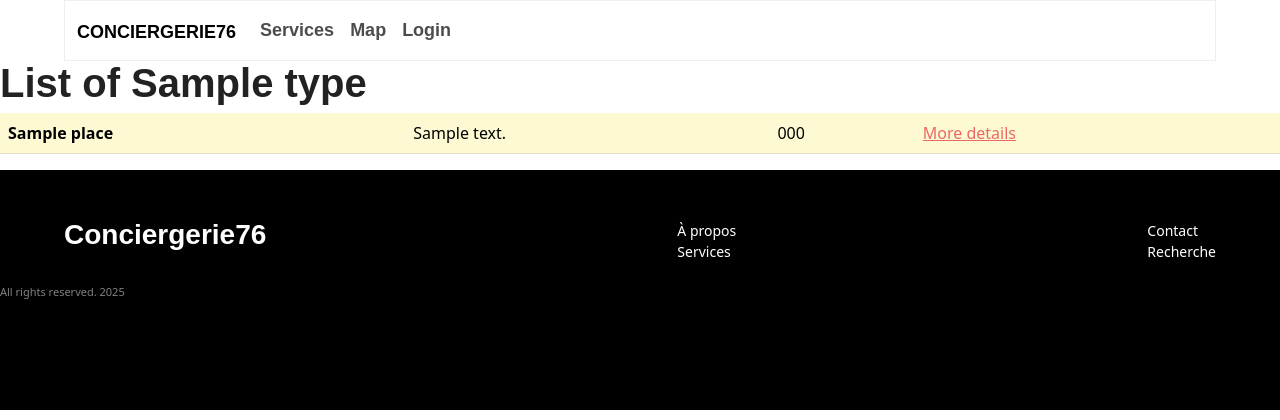
After one commit to elledevelope/conciergerie76, a Symfony app: template templates/place/index.html.twig in a window 1280 px wide. The commit adds this page. Shown: the top 420 px of the page. Run offline with Twig, Linux system fonts and the light colour scheme; the template is opened without the code that fills it: most values are stand-ins (such as "Sample title", 1, 10 or a date in 2020); some libraries are stand-ins or nearby versions; some web fonts are replaced.

Commit message:
Created list of parcs on /parcs

```diff
--- a/src/Command/ScrapeDataCommand.php
+++ b/src/Command/ScrapeDataCommand.php
@@ -121,6 +121,7 @@ class ScrapeDataCommand extends Command
                 $placeEntity->setAddress($address);
                 $placeEntity->setPhone($phone);
                 $placeEntity->setUrl($url);
+                $placeEntity->setType('parc'); // Automatically set 'parc' as the type for this place
 
                 // Persist the entity
                 $this->entityManager->persist($placeEntity);
--- a/src/Repository/ServiceRepository.php
+++ b/src/Repository/ServiceRepository.php
@@ -3,6 +3,7 @@
 namespace App\Repository;
 
 use App\Entity\Service;
+use App\Entity\Place;
 use Doctrine\Bundle\DoctrineBundle\Repository\ServiceEntityRepository;
 use Doctrine\Persistence\ManagerRegistry;
 
@@ -19,7 +20,7 @@ class ServiceRepository extends ServiceEntityRepository
         /**
      * @return Service[] Returns an array of Service objects
      */
-    public function findAllServices(): array
+    public function findAllPlaces(): array
     {
         return $this->createQueryBuilder('s')
             ->orderBy('s.name', 'ASC') // Order by name alphabetically
--- a/templates/home/index.html.twig
+++ b/templates/home/index.html.twig
@@ -61,10 +61,10 @@
             <div class="card">
                 <img src="{{ asset('img/park.jpg') }}" alt="Parks">
                 <div class="card-text">
-                    <h2>Parks</h2>
+                    <h2>Parcs et promenades</h2>
                     <p>Respirez l'air frais et profitez de la nature dans un park. </p>
                 </div>
-                <button type="button" class="btn btn-link">Se promener →</button>
+                <a href={{path("app_parcs")}} type="button" class="btn btn-link">Se promener →</a>
             </div>
             <div class="card">
                 <img src="{{ asset('img/museum.jpg') }}" alt="Museums">
--- /dev/null
+++ b/templates/place/index.html.twig
@@ -0,0 +1,37 @@
+{% extends 'base.html.twig' %}
+
+{% block title %}Hello PlaceController!{% endblock %}
+
+{% block body %}
+{# templates/place/list.html.twig #}
+
+<!DOCTYPE html>
+
+{# <h1>List of {{ category }}</h1> #}
+<h1>List of {{ type }}</h1>
+
+
+{% for place in places %}
+<table class="table table-hover">
+    <thead>
+        {# <tr>
+            <th scope="col">Name</th>
+            <th scope="col">Address</th>
+            <th scope="col">Téléphone</th>
+            <th scope="col">URL</th>
+        </tr> #}
+    </thead>
+    <tbody>
+        <tr class="table-warning">
+            <th scope="row">{{ place.name }}</th>
+            <td>{{ place.address }}</td>
+            <td>{{ place.phone ? place.phone : 'N/A' }}</td>
+            <td> <a href="{{ place.url }}" target="_blank">More details</a></td>
+        </tr>
+    </tbody>
+    {% else %}
+    <p>No {{ type }} found.</p>
+    {% endfor %}
+</table>
+
+{% endblock %}
```
Also changed, not shown: src/Controller/PlaceController.php (added, +32 -0 lines).
